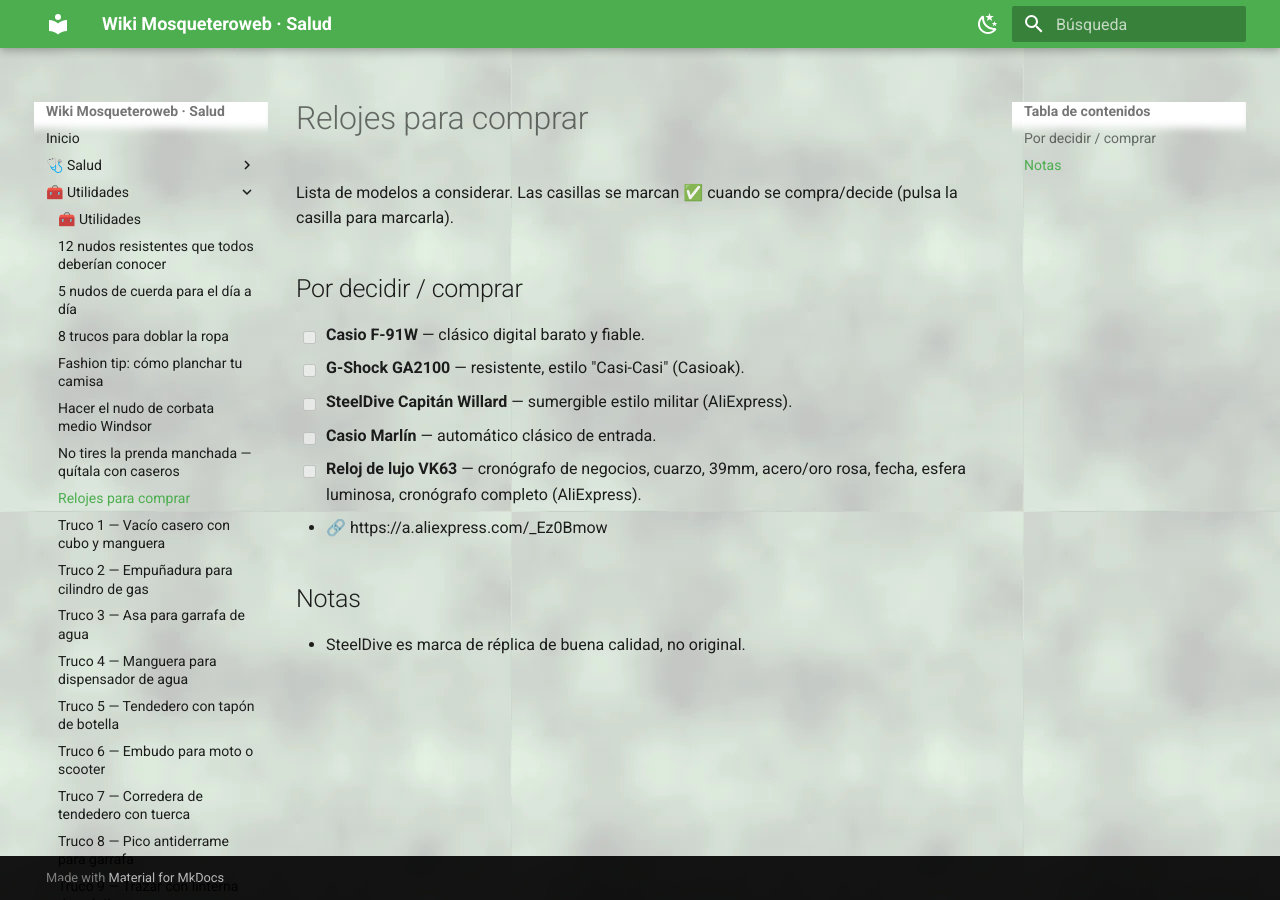
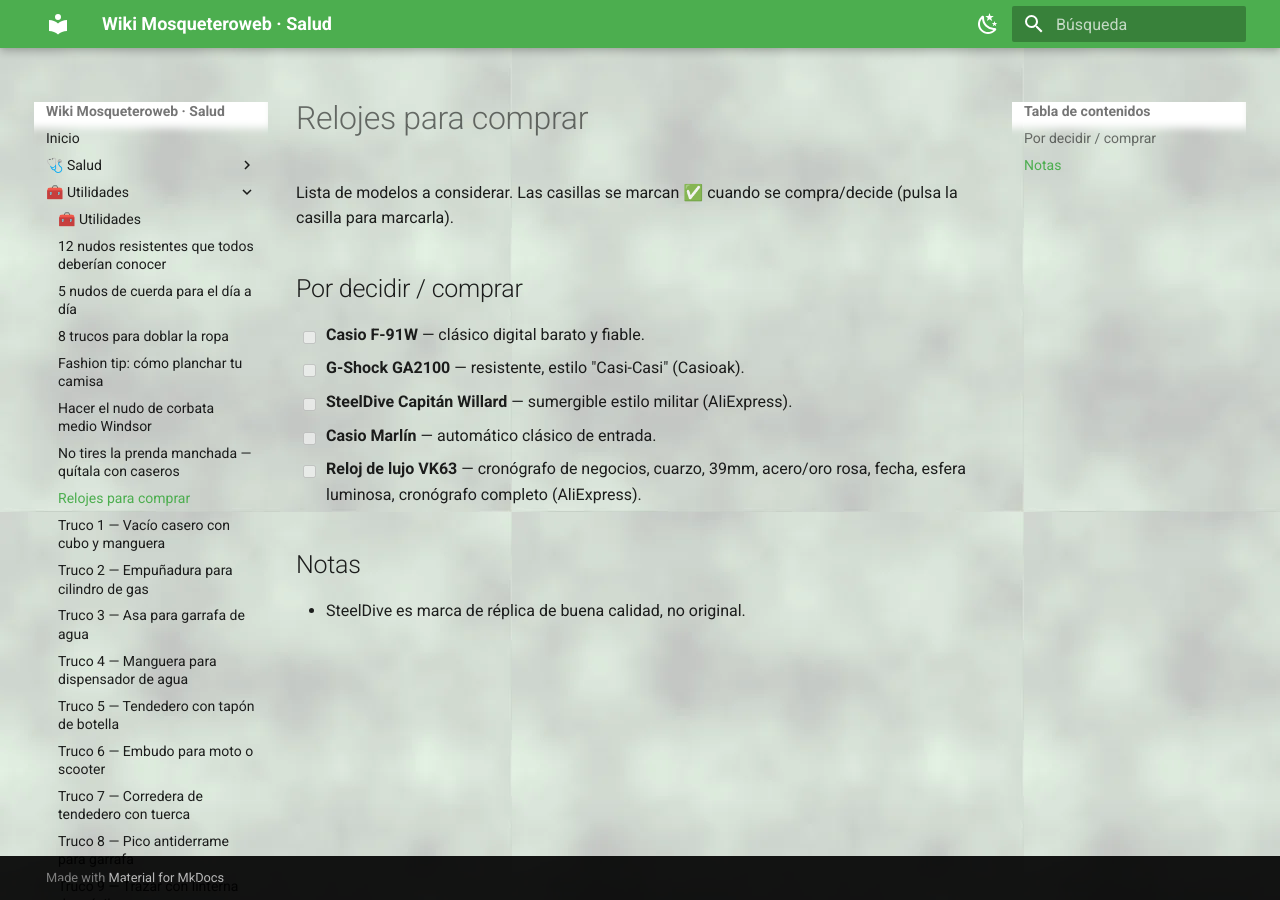
Before and after one commit to mosqueteroweb/Salud, an MkDocs documentation site: the page built from docs/utilidades/relojes-para-comprar.md, in a window 1280 px wide. Built offline with MkDocs 1.6.1 and Material for MkDocs 9.7.7, drawn with Linux system fonts in a browser that asks for light colours; some of the changed lines change nothing that is shown.

Commit message:
Salud: quitar enlace del reloj VK63 de la lista

```diff
--- a/docs/utilidades/relojes-para-comprar.md
+++ b/docs/utilidades/relojes-para-comprar.md
@@ -9,7 +9,6 @@
 - [ ] **SteelDive Capitán Willard** — sumergible estilo militar (AliExpress).
 - [ ] **Casio Marlín** — automático clásico de entrada.
 - [ ] **Reloj de lujo VK63** — cronógrafo de negocios, cuarzo, 39mm, acero/oro rosa, fecha, esfera luminosa, cronógrafo completo (AliExpress).
-  - 🔗 https://a.aliexpress.com/_Ez0Bmow
 
 ## Notas
 
```
